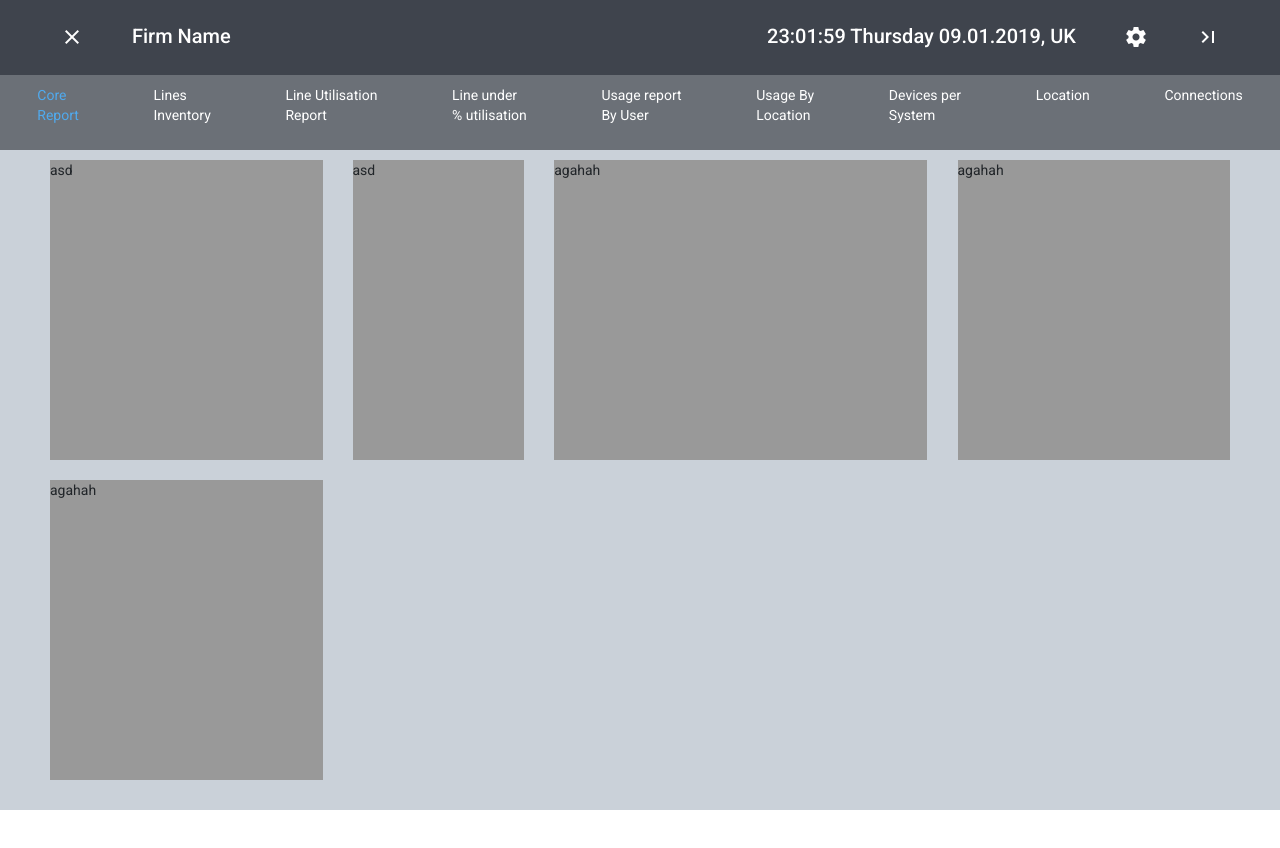
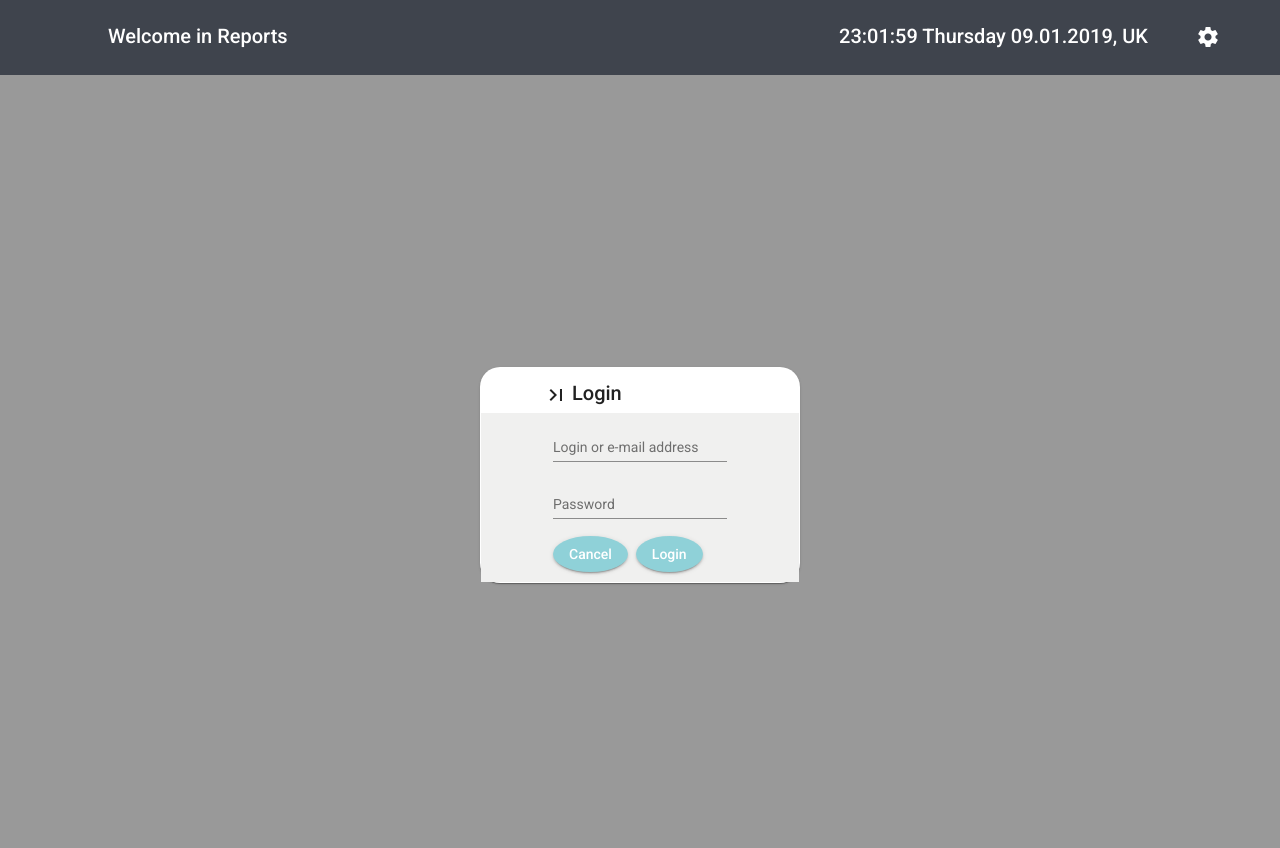
Before and after one commit to olootu/comdashlive, an Angular app: page / in a window 1280 px wide. Before the commit this address led to /core-report. Shown: the top 848 px of the page. Before the commit the page ends 810 px from the top, so only its background shows below. Built offline with nearby package versions, Linux system fonts and the light colour scheme.

Commit message:
Merged in create-login (pull request #2)
Create login

* add login module

* Login page created

* deleted comments

Approved-by: Ola Ogunyemi <olootu6831@yahoo.co.uk>

```diff
--- a/src/app/app-routing.module.ts
+++ b/src/app/app-routing.module.ts
@@ -1,11 +1,16 @@
 import { NgModule } from '@angular/core';
 import { Routes, RouterModule } from '@angular/router';
 import { CoreReportModule } from '../app/components/core-report/core-report.module';
+import { LoginModule } from '../app/login/login.module';
 
 const routes: Routes = [
-  { path: '', redirectTo: '/core-report', pathMatch: 'full' },
+  { path: '', loadChildren: '../app/login/login.module#LoginModule' },
   {
     path: 'core-report',
+    loadChildren: '../app/components/core-report/core-report.module#CoreReportModule'
+  },
+  {
+    path: 'lines-inventory',
     loadChildren: '../app/components/core-report/core-report.module#CoreReportModule'
   },
 ];
--- a/src/app/app.component.html
+++ b/src/app/app.component.html
@@ -1,6 +1 @@
-<app-top-header></app-top-header>
-<app-toolbar></app-toolbar>
-<div class="content">
-
-  <router-outlet></router-outlet>
-</div>
+<router-outlet></router-outlet>
--- a/src/app/components/core-report/core-report/core-report.component.html
+++ b/src/app/components/core-report/core-report/core-report.component.html
@@ -1,3 +1,9 @@
+<app-top-header></app-top-header>
+<app-toolbar></app-toolbar>
+<div class="content">
+
+
+
     <div class="row">
         <div class="col">
             <div class="dates">asd</div>
@@ -17,3 +23,4 @@
         <div class="col">
             <div class="dates">agahah</div>
         </div>
+    </div>
--- a/src/app/components/core-report/core-report/core-report.component.scss
+++ b/src/app/components/core-report/core-report/core-report.component.scss
@@ -6,3 +6,8 @@
     float: left;
     margin-bottom: 20px;
 }
+
+.content {
+    background-color: #CAD1D9;
+    padding: 10px 50px;
+}
--- /dev/null
+++ b/src/app/login/login/login.component.html
@@ -0,0 +1,51 @@
+<div class="top-header">
+    <div class="rowe">
+        <div class="cogl-6">
+            <div class="flex">
+                <div class="">
+                    <h2 class="ml-5">Welcome in Reports</h2>
+                </div>
+            </div>
+
+        </div>
+        <div class="cogl-6">
+            <div class="flex">
+                <div class="">
+                    <h2 class="ml-5">23:01:59 Thursday 09.01.2019, UK</h2>
+                </div>
+                <div class="">
+                    <mat-icon class="ml-5" aria-hidden="false" aria-label="Settings icon">settings</mat-icon>
+                </div>
+            </div>
+        </div>
+    </div>
+</div>
+<div class="login-page" fxLayoutAlign="center center" fxFlexFill>
+    <mat-card fxFlex="25">
+        <mat-card-header>
+            <div mat-card-avatar class="example-header-image">
+                <mat-icon class="ml-5" aria-hidden="false" aria-label="Last page icon">last_page</mat-icon>
+            </div>
+            <mat-card-title>
+                Login
+            </mat-card-title>
+        </mat-card-header>
+        <mat-card-content>
+            <form fxLayoutAlign="stretch" fxLayout="column">
+                <mat-form-field>
+                    <mat-label>Login or e-mail address</mat-label>
+                    <input matInput placeholder="Iggy@pop.com">
+                </mat-form-field>
+                <mat-form-field>
+                    <mat-label>Password</mat-label>
+                    <input matInput placeholder="12345@kW">
+                </mat-form-field>
+            </form>
+            <div class="btn-holder">
+                <button mat-raised-button class="mr-2 login-btn"> Cancel</button>
+                <button mat-raised-button class="mr-2 login-btn">Login</button>
+            </div>
+
+        </mat-card-content>
+    </mat-card>
+</div>
--- /dev/null
+++ b/src/app/login/login/login.component.scss
@@ -0,0 +1,57 @@
+.login-page {
+    background: #999;
+
+    mat-card {
+        border-radius: 20px;
+    }
+
+    mat-card-content {
+        background-color: #F0F0EF;
+        margin: -15px;
+        padding: 10px 25%;
+    }
+
+    mat-card-title {
+        margin-bottom: 25px;
+        padding-left: 20px;
+    }
+
+    .login-btn {
+        background-color: #8FD1D8;
+        color: #fff;
+        border-radius: 70%;
+    }
+
+    .btn-holder {
+        margin: 0 auto;
+        width: 200px;
+    }
+}
+
+.top-header {
+    height: 75px;
+    overflow: hidden;
+    padding: 20px 60px;
+    background-color: #3F444D;
+    color: #fff;
+
+    .rowe {
+        display: flex;
+        justify-content: space-between;
+    }
+    .flex {
+        display: flex;
+    }
+
+    .mat-icon {
+        margin-top: 5px;
+    }
+
+
+}
+
+@media(max-width: 760px){
+    .top-header {
+        padding: inherit;
+    }
+}
--- /dev/null
+++ b/src/app/login/login/login.component.ts
@@ -0,0 +1,15 @@
+import { Component, OnInit } from '@angular/core';
+
+@Component({
+  selector: 'app-login',
+  templateUrl: './login.component.html',
+  styleUrls: ['./login.component.scss']
+})
+export class LoginComponent implements OnInit {
+
+  constructor() { }
+
+  ngOnInit(): void {
+  }
+
+}
--- a/src/app/shared/shared.modules.ts
+++ b/src/app/shared/shared.modules.ts
@@ -3,10 +3,10 @@ import { CommonModule } from '@angular/common';
 import { RouterModule } from '@angular/router';
 import { FlexLayoutModule } from '@angular/flex-layout';
 
-import { AngularMaterialModule } from './angular-material/angular-material.module'
+import { AngularMaterialModule } from './angular-material/angular-material.module';
 
 import { ToolbarComponent } from './toolbar/toolbar.component';
-import { TopHeaderComponent } from './top-header/top-header.component'
+import { TopHeaderComponent } from './top-header/top-header.component';
 
 
 
```
Also changed, not shown: src/app/login/login.module.ts (added, +17 -0 lines), src/app/login/login.routing.module.ts (added, +17 -0 lines), src/app/shared/angular-material/angular-material.module.ts (+9 -1 lines), 1 other file (tests, documents, lock files or other folders). Lines whose indentation alone changed are shown as unchanged.
